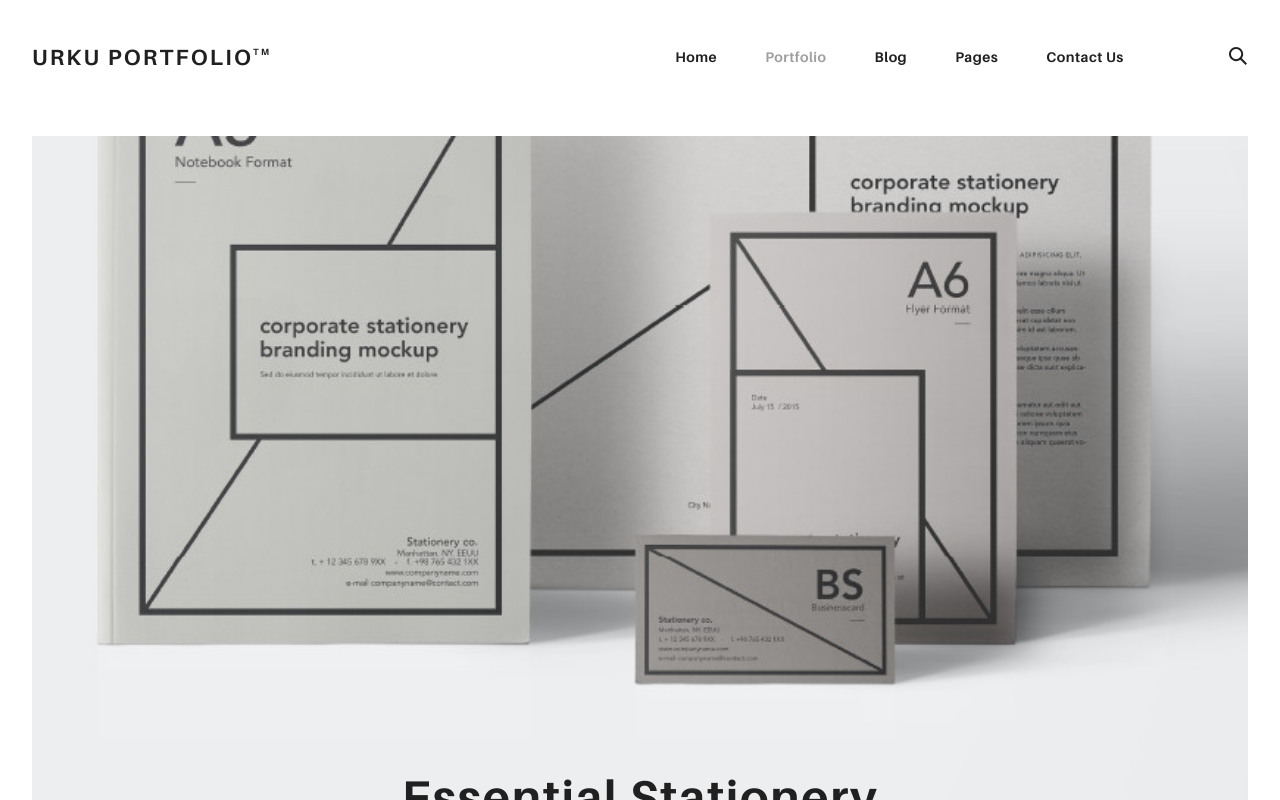
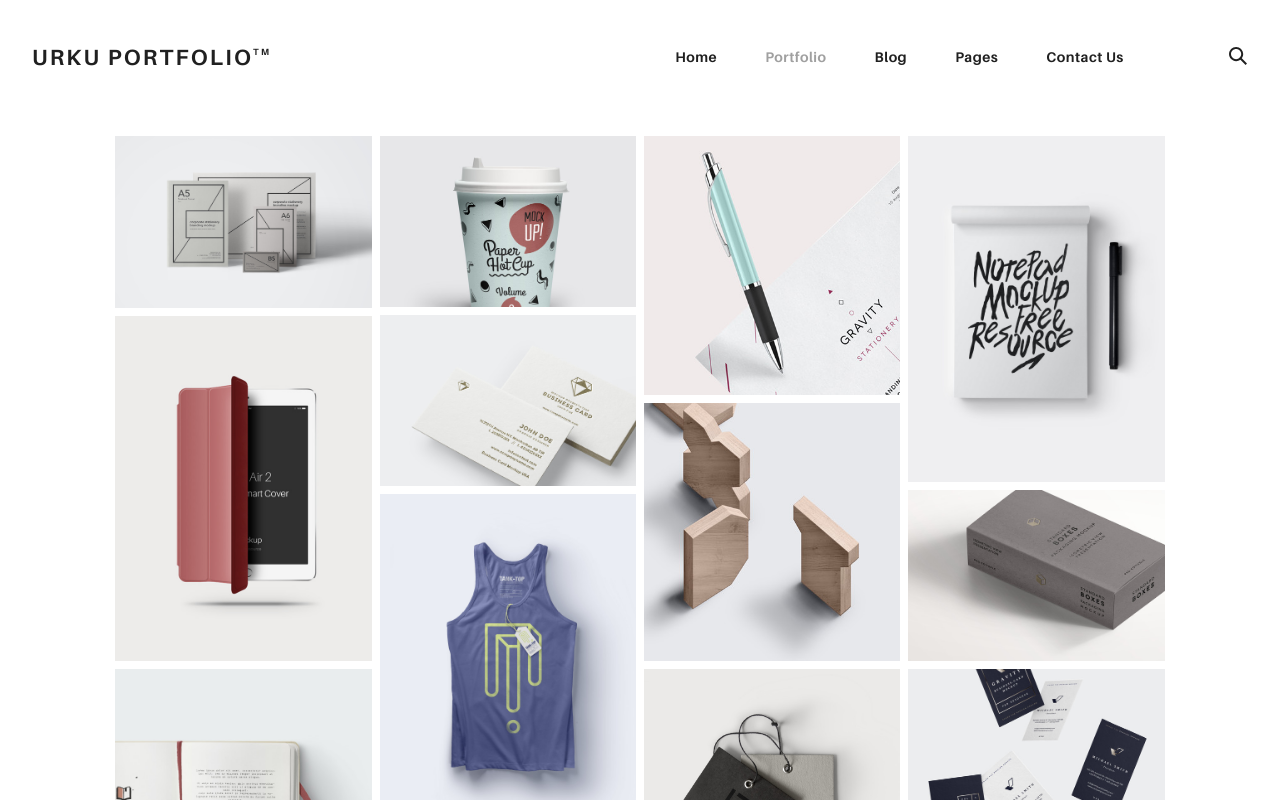
Before and after one commit to WilverArriaza/urku, an Angular app: page /home in a window 1280 px wide. Before the commit this address led to /. Shown: the top 800 px of the page. Built offline with nearby package versions, Linux system fonts and the light colour scheme.

Commit message:
Routes added

```diff
--- a/src/app/app-routing.module.ts
+++ b/src/app/app-routing.module.ts
@@ -1,7 +1,16 @@
 import { NgModule } from '@angular/core';
 import { RouterModule, Routes } from '@angular/router';
+import { AboutComponent,
+        PortfolioComponent,
+        ProductComponent
+} from "./components/index.pages"
 
-const routes: Routes = [];
+const routes: Routes = [
+  {path: 'home', component: PortfolioComponent},
+  {path: 'about', component: AboutComponent},
+  {path: 'product', component: ProductComponent},
+  {path: '**', redirectTo: 'home'},
+];
 
 @NgModule({
   imports: [RouterModule.forRoot(routes)],
--- a/src/app/app.component.html
+++ b/src/app/app.component.html
@@ -5,8 +5,7 @@
 
   <!-- <app-portfolio></app-portfolio> -->
   <!-- <app-about></app-about> -->
-
-  <app-product></app-product>
+  <!-- <app-product></app-product> -->
 
   <router-outlet></router-outlet>
 
--- a/src/app/app.module.ts
+++ b/src/app/app.module.ts
@@ -1,7 +1,10 @@
 import { NgModule } from '@angular/core';
 import { BrowserModule } from '@angular/platform-browser';
 
+// Routes
 import { AppRoutingModule } from './app-routing.module';
+
+// Componenets
 import { AppComponent } from './app.component';
 import { HeaderComponent } from './components/header/header.component';
 import { FooterComponent } from './components/footer/footer.component';
--- /dev/null
+++ b/src/app/components/index.pages.ts
@@ -0,0 +1,3 @@
+export { AboutComponent } from "./about/about.component"
+export { PortfolioComponent } from "./portfolio/portfolio.component"
+export { ProductComponent } from "./product/product.component"
```
